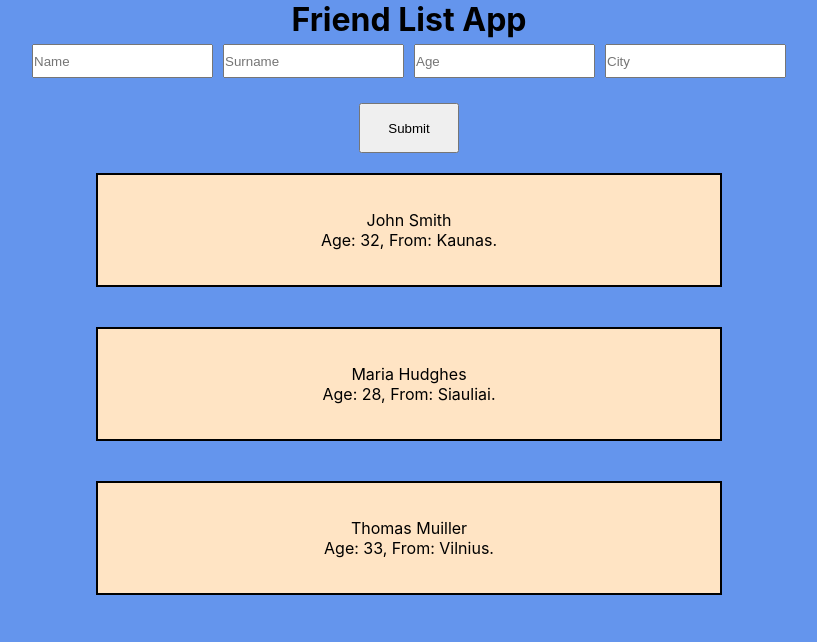
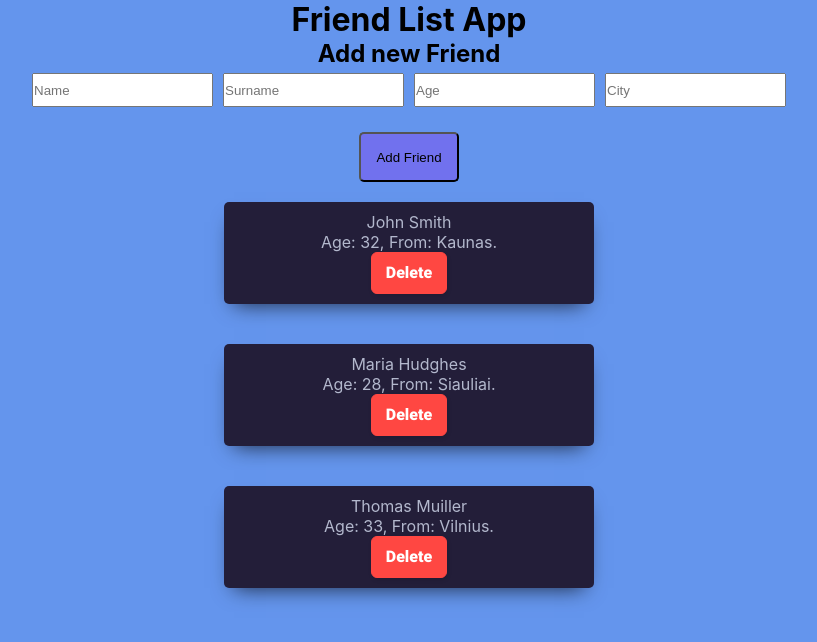
Before and after one commit to Panucio31/friend-list, a React (Create React App) app: page / in a window 1280 px wide. Shown: the top 642 px of the page, without its empty margins (231-1048 px from the left). Built offline with nearby package versions, Linux system fonts and the light colour scheme.

Commit message:
style: :art: changed button styles

```diff
--- a/src/App.css
+++ b/src/App.css
@@ -19,16 +19,17 @@ body {
 }
 
 .container {
-  width: 80%;
-  height: 100px;
-  background-color: bisque;
-  display: flex;
-  justify-content: center;
-  align-items: center;
-  flex-direction: column;
-  padding: 5px;
-  border: 2px solid black;
-  margin: 20px
+  background-color: #231E39;
+	border-radius: 5px;
+	box-shadow: 0px 10px 20px -10px rgba(0,0,0,0.75);
+	color: #B3B8CD;
+	padding-top: 30px;
+	position: relative;
+	width: 350px;
+	max-width: 100%;
+	text-align: center;
+  margin: 20px;
+  padding: 10px;
 }
 
 .formContainer {
@@ -47,4 +48,48 @@ input {
   width: 100px;
   height: 50px;
   margin-top: 20px;
+  border-radius: 5px;
+  background-color: rgb(113, 113, 238);
 }
+
+.btn:hover {
+  opacity: 0.5;
+  transform: scale(1.1);
+}
+
+
+.btn2 {
+  background: #FF4742;
+  border: 1px solid #FF4742;
+  border-radius: 6px;
+  box-shadow: rgba(0, 0, 0, 0.1) 1px 2px 4px;
+  box-sizing: border-box;
+  color: #FFFFFF;
+  cursor: pointer;
+  display: inline-block;
+  font-family: nunito,roboto,proxima-nova,"proxima nova",sans-serif;
+  font-size: 16px;
+  font-weight: 800;
+  line-height: 16px;
+  min-height: 30px;
+  outline: 0;
+  padding: 12px 14px;
+  text-align: center;
+  text-rendering: geometricprecision;
+  text-transform: none;
+  user-select: none;
+  -webkit-user-select: none;
+  touch-action: manipulation;
+  vertical-align: middle;
+}
+
+.btn2:hover,
+.btn2:active {
+  background-color: initial;
+  background-position: 0 0;
+  color: #FF4742;
+}
+
+.btn2:active {
+  opacity: .5;
+}
--- a/src/App.js
+++ b/src/App.js
@@ -6,6 +6,7 @@ function App() {
   return (
     <>
     <h1>Friend List App</h1>
+    <h2>Add new Friend</h2>
       <AddFriend />
       <FriendCard />
     </>
--- a/src/components/AddFriend.jsx
+++ b/src/components/AddFriend.jsx
@@ -13,7 +13,7 @@ class AddFriend extends Component {
 
           <input type="text" name="city" placeholder="City" />
         </form>
-        <button className="btn">Submit</button>
+        <button className="btn">Add Friend</button>
       </div>
     );
   }
--- a/src/components/FriendCard.jsx
+++ b/src/components/FriendCard.jsx
@@ -17,6 +17,7 @@ class FriendCard extends Component {
         <div className="restInfo">
         Age: {friend.age}, From: {friend.city}.
         </div>
+        <button className="btn2">Delete</button>
       </div>
     )
     )
```
